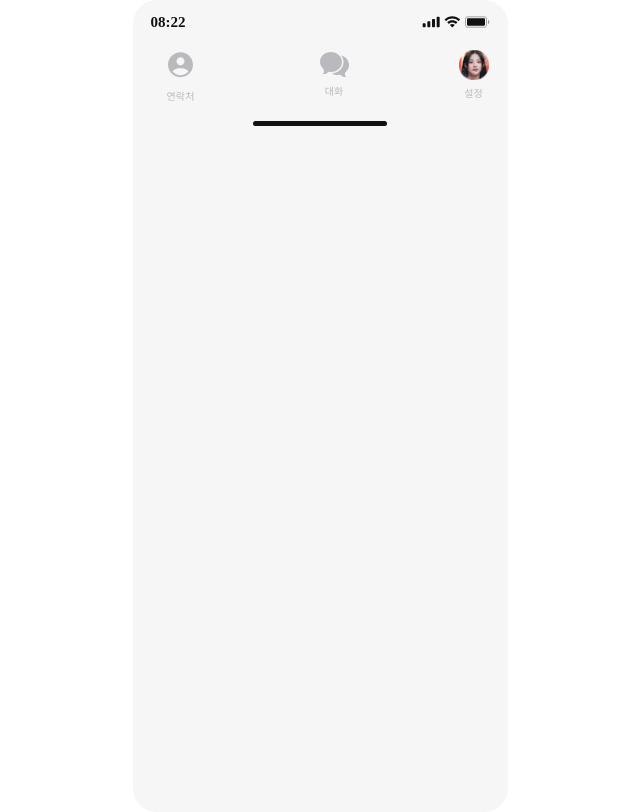
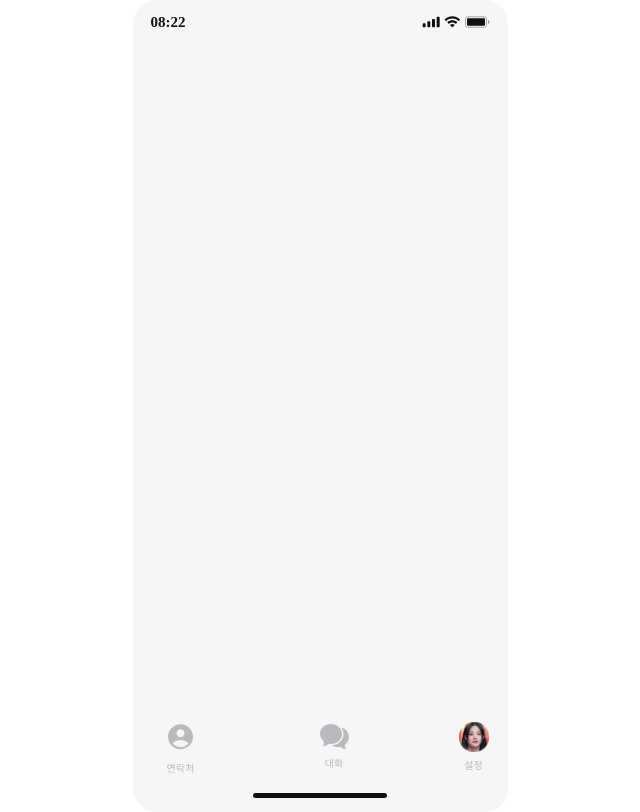
Before and after one commit to CEOS-Developers/react-messenger-19th, a React (Create React App) app: page / in a window 1280 px wide. Shown: the whole page, without its empty margins (320-960 px from the left). Built offline with nearby package versions, Linux system fonts and the light colour scheme.

Commit message:
Fix : UI 움직임 문제 해결

```diff
--- a/src/components/ChatRoom/ChatInput.tsx
+++ b/src/components/ChatRoom/ChatInput.tsx
@@ -172,8 +172,9 @@ const ChatInputWrapper = styled.form`
   gap: 0.5rem;
   height: 6rem;
   width: 100%;
-  position: relative;
+  position: absolute;
 
+  bottom: 3.2rem;
   .file_audio_button {
     ${flexCenter}
     gap: 0.5rem;
--- a/src/components/ChatRoom/ChatRoom.tsx
+++ b/src/components/ChatRoom/ChatRoom.tsx
@@ -35,7 +35,7 @@ function ChatRoom() {
 export default ChatRoom;
 
 const ChatRoomContainer = styled.div`
-  height: 74rem;
+  /* height: 74rem; */
   ${flexColumn}
   padding: 0 1.6rem;
 `;
--- a/src/components/Layout/Footer.tsx
+++ b/src/components/Layout/Footer.tsx
@@ -13,7 +13,7 @@ export default Footer;
 
 const FooterWrapper = styled.div`
   background-color: var(--gray01);
-  position: sticky;
+  position: absolute;
   right: 0;
   left: 0;
   bottom: 0;
--- a/src/components/common/BottomNavBar.tsx
+++ b/src/components/common/BottomNavBar.tsx
@@ -35,6 +35,10 @@ const BottomNavBarWrapper = styled.div`
   padding: 0.3rem 1.9rem;
   justify-content: space-between;
 
+  position: absolute;
+  left: 0;
+  right: 0;
+  bottom: 3.4rem;
   & p {
     color: var(--gray04);
     font-size: 1rem;
```
